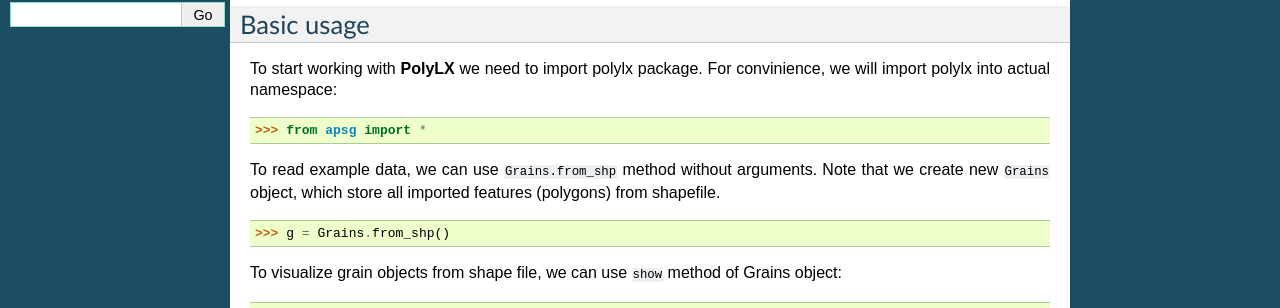
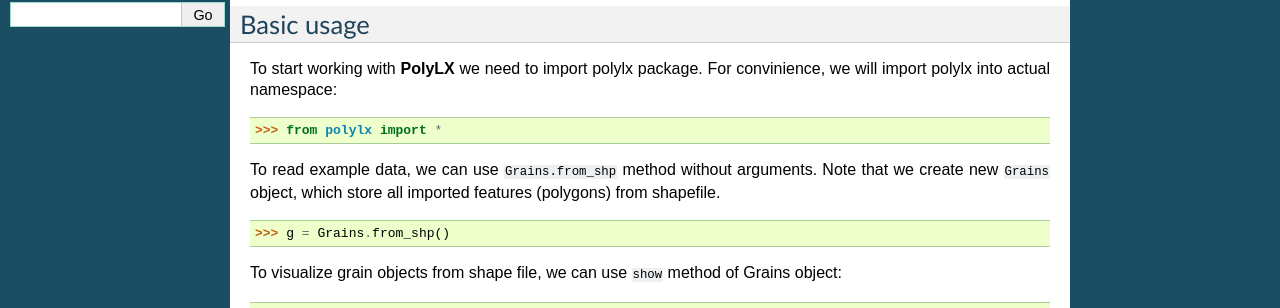
Before and after one commit to ondrolexa/polylx, a Sphinx documentation site: the page built from docs/tutorial.rst, in a window 1280 px wide and 900 px high. Shown: the part 330-638 px from the top of the window. Built offline with Sphinx 7.4.7, drawn with Linux system fonts in a browser that asks for light colours.

Commit message:
Tutorial typo fix

```diff
--- a/docs/tutorial.rst
+++ b/docs/tutorial.rst
@@ -23,7 +23,7 @@
 To start working with **PolyLX** we need to import polylx package. For
 convinience, we will import polylx into actual namespace::
 
-    >>> from apsg import *
+    >>> from polylx import *
 
 To read example data, we can use ``Grains.from_shp`` method without
 arguments. Note that we create new ``Grains`` object, which store all
```
